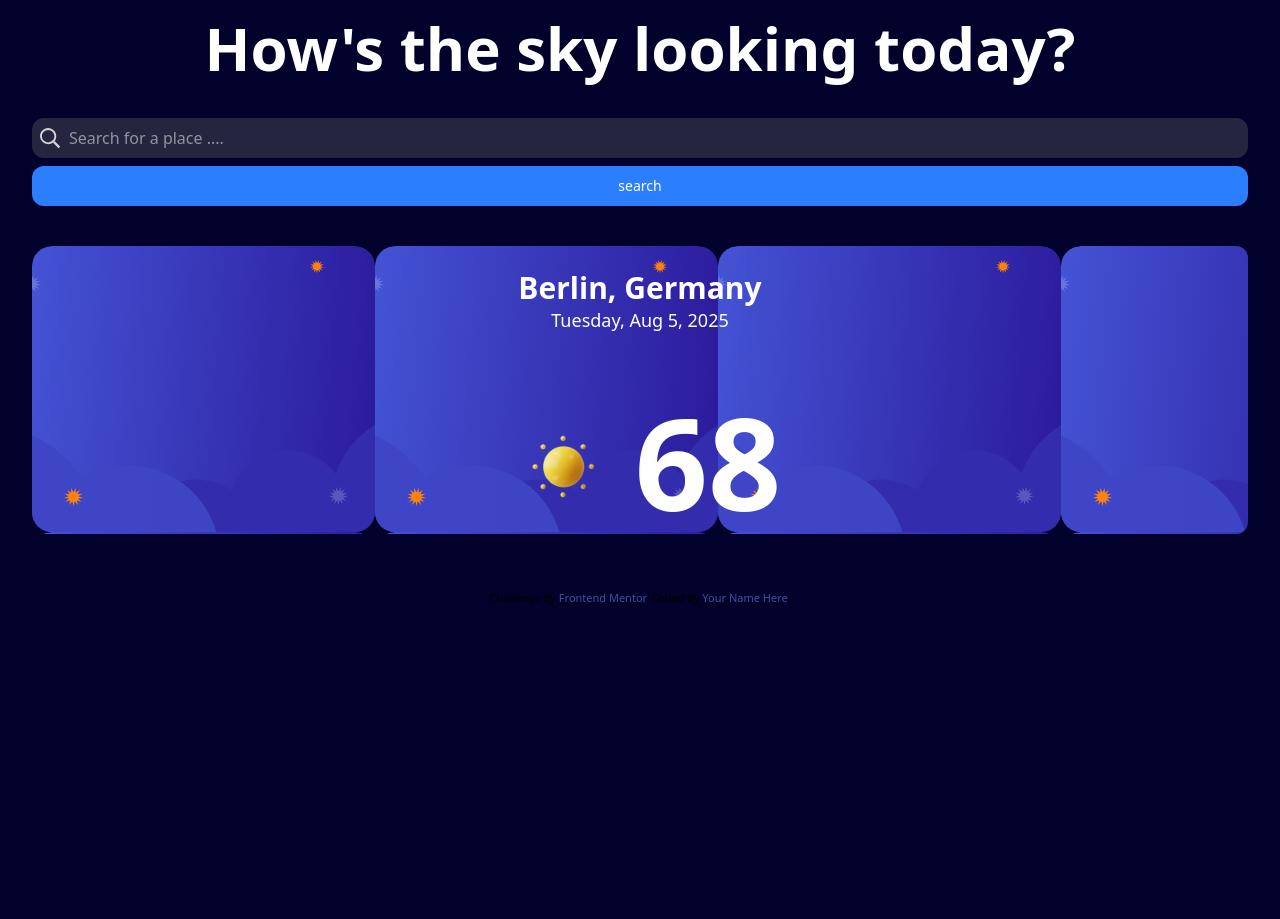
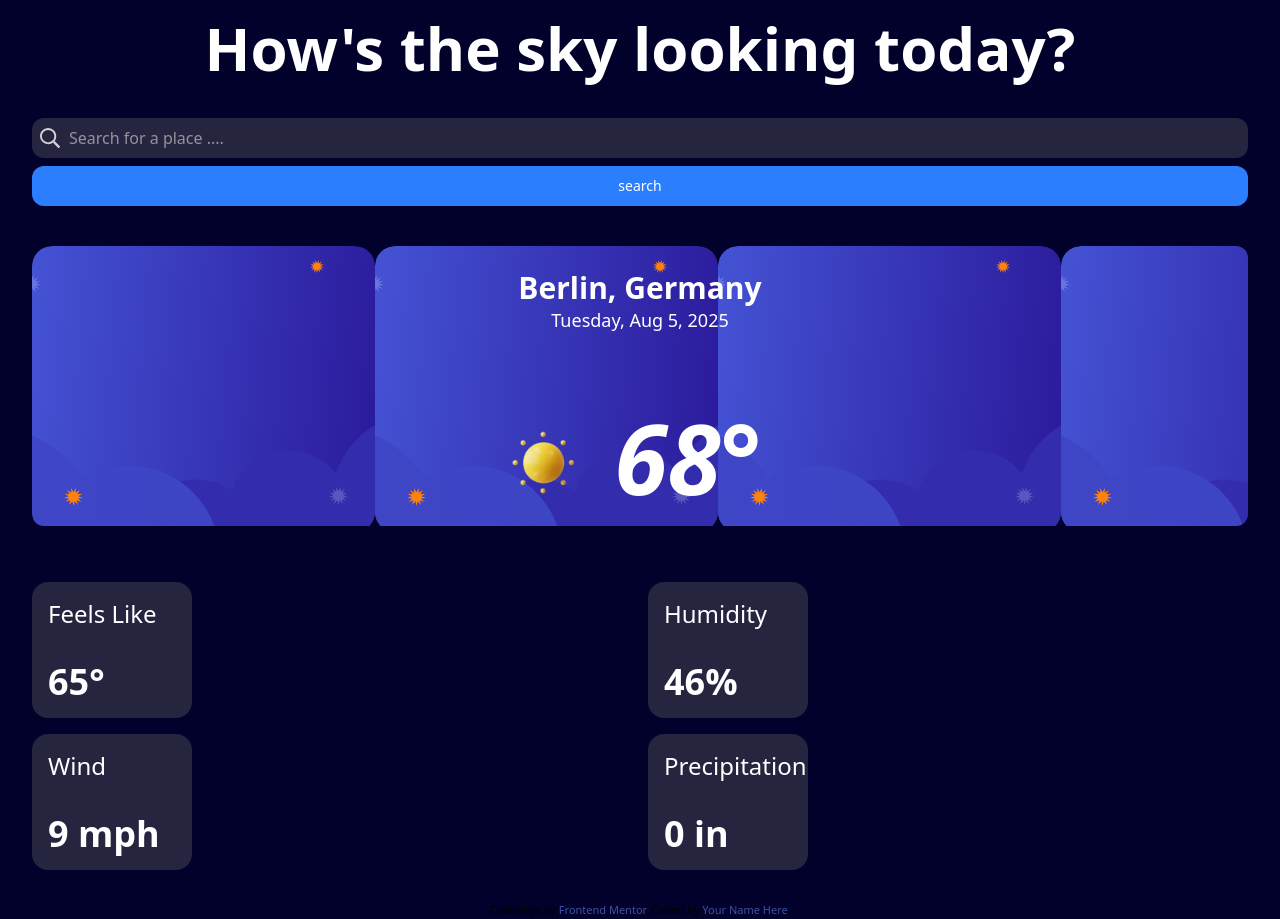
Before and after one commit to mugisha12john/weather_app, a website: page index.html in a window 1280 px wide. Shown: the part 94-1013 px from the top of the page. Before the commit the page ends 800 px from the top, so only its background shows below. Drawn offline with Linux system fonts and the light colour scheme.

Commit message:
feat: weather details

```diff
--- a/index.html
+++ b/index.html
@@ -74,7 +74,28 @@
               class="w-32"
               alt="cloud image"
             />
-            <h1 class="text-9xl mb-2 text-white font-bold">68</h1>
+            <h1 class="text-8xl mr-10 mb-2 text-white font-bold"><i>68°</i></h1>
+          </div>
+        </div>
+
+        <!-- // weather details -->
+        <div class="grid grid-cols-2 gap-4">
+          <div class="bg-[#25253f] w-40 rounded-2xl text-white">
+            <h1 class="text-2xl font-light p-4">Feels Like</h1>
+            <h2 class="text-4xl font-bold p-4">65°</h2>
+          </div>
+
+          <div class="bg-[#25253f] w-40 rounded-2xl text-white">
+            <h1 class="text-2xl font-light p-4">Humidity</h1>
+            <h2 class="text-4xl font-bold p-4">46%</h2>
+          </div>
+          <div class="bg-[#25253f] w-40 rounded-2xl text-white">
+            <h1 class="text-2xl font-light p-4">Wind</h1>
+            <h2 class="text-4xl font-bold p-4">9 mph</h2>
+          </div>
+          <div class="bg-[#25253f] w-40 rounded-2xl text-white">
+            <h1 class="text-2xl font-light p-4">Precipitation</h1>
+            <h2 class="text-4xl font-bold p-4">0 in</h2>
           </div>
         </div>
       </section>
```
Also changed, not shown: src/output.css.
